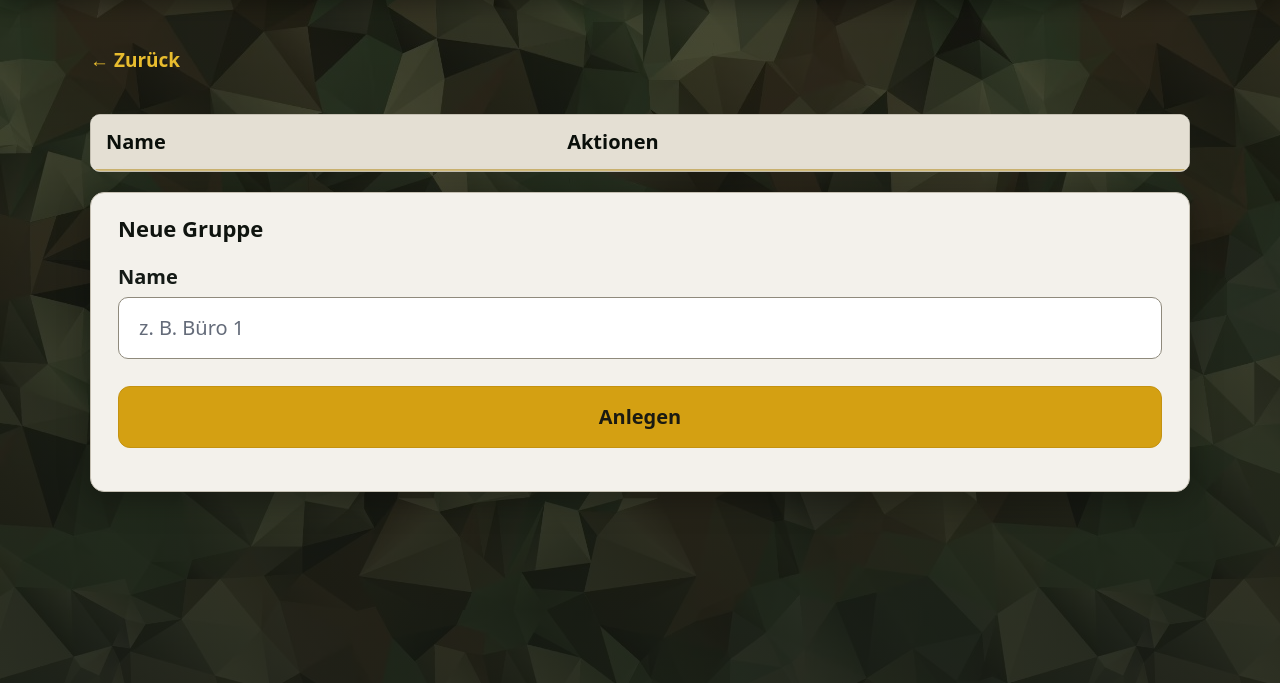
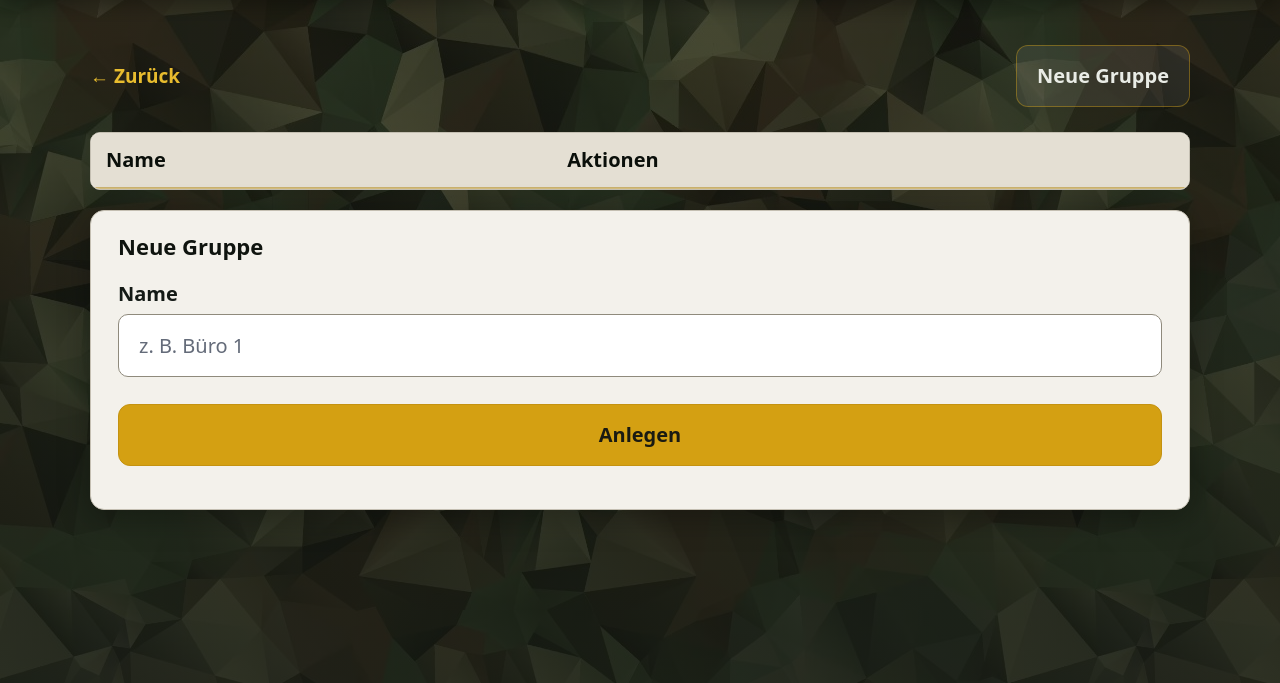
Before and after one commit to chrishaef/termux-kasse, a FastAPI app: page /admin/groups in a window 1280 px wide. Shown: the part 117-800 px from the top of the page. Run offline with FastAPI, Linux system fonts and the light colour scheme; the visitor is signed in with stand-in values (Sample User, id 1); data comes from the database, SQL or seed files in the repository; data that the repository does not hold is empty.

Commit message:
ui(admin): Schnell-Buttons für neue Gruppe/Artikel oben ergänzen
Fügt in Gruppen- und Artikelübersicht jeweils einen Button oben rechts hinzu,
der direkt zum Neuanlegen-Formular unterhalb der Liste springt.

Made-with: Cursor

```diff
--- a/app/templates/admin/groups.html
+++ b/app/templates/admin/groups.html
@@ -1,6 +1,9 @@
 {% extends "admin/shell.html" %}
 {% block admin_page %}
-<a href="/admin" class="admin-back js-history-back">← Zurück</a>
+<div class="k-toolbar" style="align-items:center">
+  <a href="/admin" class="admin-back js-history-back" style="margin:0">← Zurück</a>
+  <a href="#new-group-form" role="button" class="secondary" style="margin-left:auto">Neue Gruppe</a>
+</div>
 <div class="table-wrap">
   <table role="grid" class="admin-table-groups">
     <thead><tr><th>Name</th><th class="th-actions">Aktionen</th></tr></thead>
@@ -29,7 +32,7 @@
     </tbody>
   </table>
 </div>
-<article class="k-panel">
+<article class="k-panel" id="new-group-form">
   <h2 style="margin-top:0;font-size:1.1rem">Neue Gruppe</h2>
   <form method="post" action="/admin/groups">
     <label>Name <input type="text" name="name" required placeholder="z. B. Büro 1" /></label>
--- a/app/templates/admin/products.html
+++ b/app/templates/admin/products.html
@@ -2,6 +2,7 @@
 {% block admin_page %}
 <div class="k-toolbar">
   <a href="/admin" class="admin-back js-history-back" style="margin:0">← Zurück</a>
+  <a href="#new-product-form" role="button" class="secondary" style="margin-left:auto">Neuer Artikel</a>
 </div>
 <div class="table-wrap">
   <table role="grid" class="admin-products-table">
@@ -44,7 +45,7 @@
     </tbody>
   </table>
 </div>
-<article class="k-panel">
+<article class="k-panel" id="new-product-form">
   <h2 style="margin-top:0;font-size:1.1rem">Neuer Artikel</h2>
   <form method="post" action="/admin/products">
     <label>Name <input type="text" name="name" required placeholder="Schokoriegel" /></label>
```
